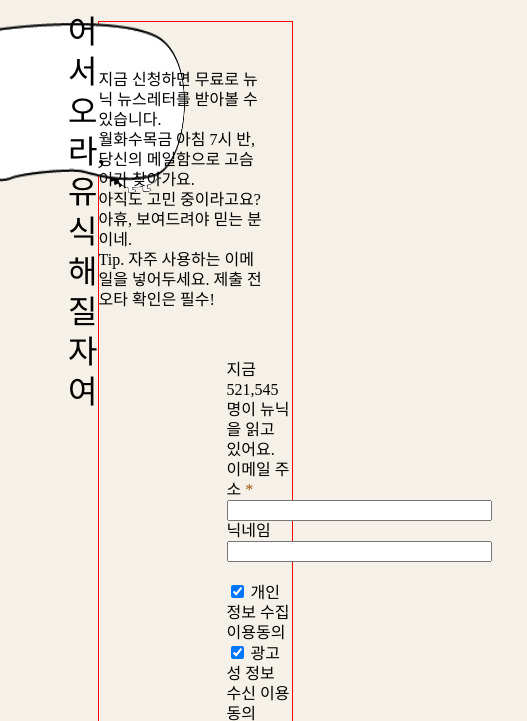
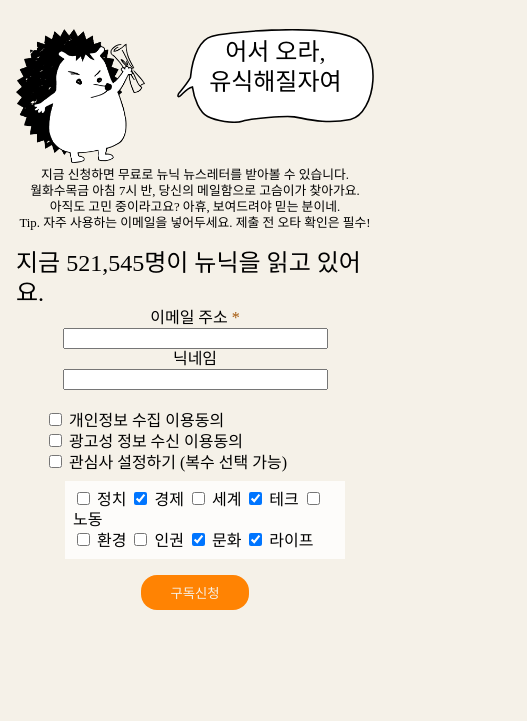
Before and after one commit to dahyunJJ/project01_newneek, a plain HTML site: page html/sub1.html in a window 390 px wide. Shown: the part 121-842 px from the top of the page, 527 px wide, since content can reach past the window. Drawn offline with Linux system fonts and the light colour scheme; files that its build step writes are made by us from their sources; a web font is replaced by a local one.

Commit message:
서브페이지 레이아웃 수정

```diff
--- a/css/sub.css
+++ b/css/sub.css
@@ -124,56 +124,66 @@ body {
   color: var(--font_c);
 }
 
-/* 메인 영역 */
+/* 구독 영역 */
 .sec1 {
   display: flex;
-  justify-content: center;
-  margin-top: 160px;
+  justify-content: space-between;
+  margin-top: 8rem;
 }
 .sub {
-  /* border: 1px solid red; */
-  width: 45%;
-  height: 40vh;
+  width: 60%;
   position: relative;
 }
-.sub::before {
+.subWrap {
+  width: 100%;
+  /* border: 1px solid red; */
+  display: flex;
+  justify-content: center;
+}
+.sub .sub_imgCon {
+  width: 50%;
+}
+.sub .sub_imgCon img {
+  width: 80%;
+}
+.sub .sub_title {
+  font-size: 2rem;
+  width: 340px;
+  height: 120px;
+  text-align: center;
+  padding-top: 2rem;
+  position: relative;
+  margin: 0;
+}
+.sub .sub_title::after {
   content: "";
-  background-image: url(../images/구독_고슴이.png);
+  background-image: url(../images/Vector.svg);
+  background-position: top center;
   background-size: contain;
   background-repeat: no-repeat;
-  background-position: center;
-  display: block;
-  width: 80%;
-  height: 80%;
+  width: 100%;
+  height: 100%;
   position: absolute;
   top: 0;
   left: 0;
+  z-index: -1;
 }
-.sub img {
+.inform {
   position: absolute;
-  right: 0;
-  width: 260px;
-  height: 160px;
+  bottom: 2rem;
+  left: 50%;
 }
 
-.come {
-  /* border: 1px solid blue; */
-  font-size: 2rem;
-  position: absolute;
-  right: 80px;
-  top: -10px;
-  z-index: 1;
+/* //////// */
+.write {
+  margin: auto;
 }
-
-.inform {
-  position: absolute;
-  right: -80px;
-  bottom: 50px;
+.write form {
+  display: flex;
+  flex-direction: column;
 }
-
-.write {
-  /* border: 1px solid red; */
-  padding-left: 8rem;
+.write h3 {
+  font-size: 1.75rem;
 }
 
 .email_add span {
@@ -196,6 +206,18 @@ body {
   background-color: rgba(255, 255, 255, 0.8);
 }
 
+#submit {
+  border: none;
+  outline: none;
+  background-color: var(--point_c1);
+  color: var(--main_c);
+  padding: 0.5rem 1rem;
+  border-radius: 1rem;
+  margin-top: 1rem;
+  width: 30%;
+  align-self: center;
+}
+
 @media (max-width: 1315px) {
   .gnb1 {
     display: none;
@@ -207,20 +229,85 @@ body {
     font-size: 30px;
     padding: var(--gap1) 0;
   }
+}
+
+@media (max-width: 980px) {
   .sec1 {
-    border: 1px solid red;
+    margin-top: 4rem;
     display: block;
-    width: calc(100% / 2);
+  }
+  .sub {
+    width: 100%;
     margin: auto;
+  }
+  .sub .sub_imgCon {
+    width: 80%;
+  }
+  .sub .inform {
+    right: -30%;
+    bottom: -0.5rem;
+  }
+  .write {
+    width: 100%;
+    margin: auto;
+  }
+  .write form {
+    margin-top: 1rem;
+    align-items: center;
+  }
+}
+@media (max-width: 900px) {
+  .sub .inform {
+    right: -40%;
+    bottom: -0.5rem;
+  }
+}
+@media (max-width: 750px) {
+  .sec1 {
+    margin-top: 2rem;
+  }
+  .sub {
+    flex-wrap: wrap;
+  }
+  .sub .sub_imgCon,
+  .sub_title {
+    width: calc(100% / 2 - 1rem);
+  }
+  .sub .inform {
+    position: static;
+    flex-grow: 1;
+    text-align: center;
+  }
+  .write {
+    margin-top: 1rem;
+  }
+  .write h3 {
+    font-size: 1.5rem;
   }
 }
 
-@media (max-width: 600px) {
-  .gnb1 {
-    display: none;
+@media (max-width: 470px) {
+  .inform {
+    font-size: 0.8rem;
   }
-
-  .sec1 {
-    display: block;
+  .sub .sub_title {
+    font-size: 1.5rem;
+    width: 200px;
+    padding-top: 0.5rem;
   }
 }
+@media (max-width: 380px) {
+  .inform {
+    font-size: 0.7rem;
+  }
+  .write h3 {
+    font-size: 1rem;
+  }
+  .top_icons {
+    width: 120px;
+  }
+  .top_icons button {
+    font-size: 0.75rem;
+    padding-left: 0;
+  }
+}
--- a/html/sub1.html
+++ b/html/sub1.html
@@ -51,8 +51,12 @@
     <main>
       <section class="sec1 mw">
         <div class="sub">
-          <p class="come">어서 오라, <br />유식해질자여</p>
-          <img src="../images/구독_말풍선_png.png" alt="말풍선" />
+          <div class="subWrap">
+            <div class="sub_imgCon">
+              <img src="../images/구독_고슴이.png" alt="구독_고슴이" />
+            </div>
+            <p class="sub_title">어서 오라, <br />유식해질자여</p>
+          </div>
           <div class="inform">
             <p>지금 신청하면 무료로 뉴닉 뉴스레터를 받아볼 수 있습니다.</p>
             <p>월화수목금 아침 7시 반, 당신의 메일함으로 고슴이가 찾아가요.</p>
@@ -63,18 +67,20 @@
           </div>
         </div>
         <div class="write">
-          <h1>지금 521,545명이 뉴닉을 읽고 있어요.</h1>
+          <form>
+            <h3>지금 521,545명이 뉴닉을 읽고 있어요.</h3>
             <div>
               <p class="email_add">이메일 주소 <span>*</span></p>
             </div>
-          <div><input type="email" class="email" name="email" size="30" /></div>
+            <div>
+              <input type="email" class="email" name="email" size="30" />
+            </div>
             <p>닉네임</p>
             <div>
               <input
                 type="text"
                 class="name"
                 name="name"
-              required
                 minlength="2"
                 maxlength="6"
                 size="30"
@@ -83,35 +89,35 @@
             <div class="check_con">
               <div class="check1">
                 <div>
-                <input type="checkbox" class="agree1" name="agree1" checked />
+                  <input type="checkbox" class="agree1" name="agree1" />
                   <label for="agree1">개인정보 수집 이용동의</label>
                 </div>
                 <div>
-                <input type="checkbox" class="agree2" name="agree3" checked />
+                  <input type="checkbox" class="agree2" name="agree3" />
                   <label for="agree2">광고성 정보 수신 이용동의</label>
                 </div>
                 <div>
-                <input type="checkbox" class="agree3" name="agree3" checked />
+                  <input type="checkbox" class="agree3" name="agree3" />
                   <label for="agree3">관심사 설정하기 (복수 선택 가능)</label>
                 </div>
               </div>
               <div class="check2">
                 <div>
-                <input type="checkbox" class="fav" name="fav" checked />
+                  <input type="checkbox" class="fav" name="fav" />
                   <label for="fav">정치</label>
                   <input type="checkbox" class="fav" name="fav" checked />
                   <label for="fav">경제</label>
-                <input type="checkbox" class="fav" name="fav" checked />
+                  <input type="checkbox" class="fav" name="fav" />
                   <label for="fav">세계</label>
                   <input type="checkbox" class="fav" name="fav" checked />
                   <label for="fav">테크</label>
-                <input type="checkbox" class="fav" name="fav" checked />
+                  <input type="checkbox" class="fav" name="fav" />
                   <label for="fav">노동</label>
                 </div>
                 <div>
-                <input type="checkbox" class="fav" name="fav" checked />
+                  <input type="checkbox" class="fav" name="fav" />
                   <label for="fav">환경</label>
-                <input type="checkbox" class="fav" name="fav" checked />
+                  <input type="checkbox" class="fav" name="fav" />
                   <label for="fav">인권</label>
                   <input type="checkbox" class="fav" name="fav" checked />
                   <label for="fav">문화</label>
@@ -120,6 +126,8 @@
                 </div>
               </div>
             </div>
+            <input type="submit" value="구독신청" id="submit" />
+          </form>
         </div>
       </section>
     </main>
```
Also changed, not shown: css/common.css (+16 -0 lines), images/Vector.svg (added), images/구독_말풍선.png (renamed from images/구독_말풍선_png.png). Lines whose indentation alone changed are shown as unchanged.
